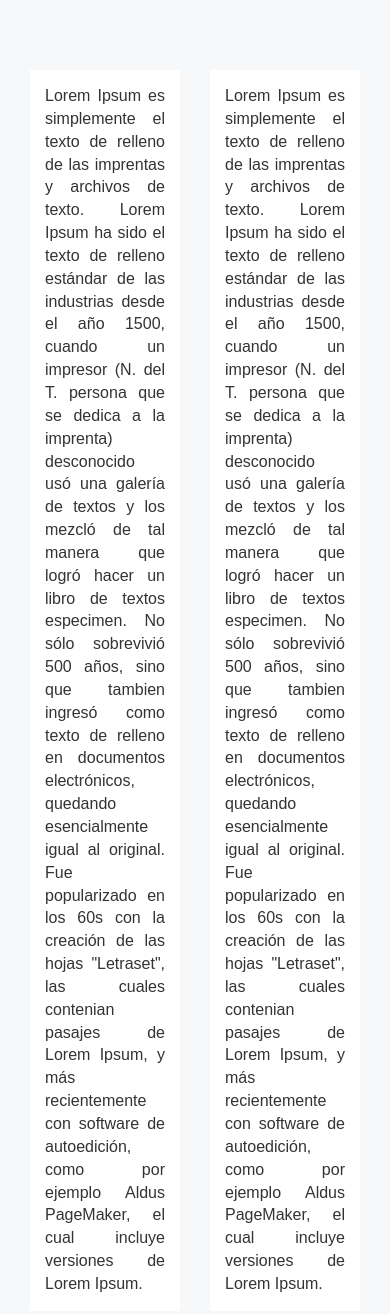
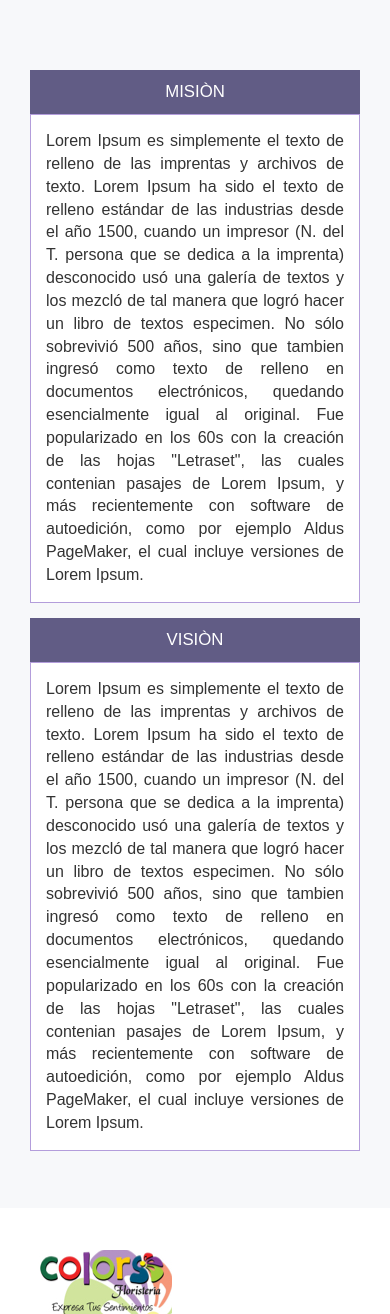
Before and after one commit to jorgeluis91x/web-floristeria-Colors, a PHP site: page /nosotros.php in a window 390 px wide. Shown: the part 164-1478 px from the top of the page. Run offline with PHP 8.4, Linux system fonts and the light colour scheme; data that the repository does not hold is empty; some web fonts are replaced.

Commit message:
nuevos cambios en nuevostyle
se agrega medias query para la forma responsive de las imagenes

```diff
--- a/css/nuevostyle.css
+++ b/css/nuevostyle.css
@@ -4,10 +4,29 @@
 	padding: 15px;
 	text-align:justify;
 	margin-bottom: 5px;
+	border: solid 1px #B39DDB;
 }
-.centrado{
-margin-left: 20%;
+
+.hov{
+
+	padding-bottom: 15px;
 }
+
+.hov:hover {
+
+
+ height: 42px;
+ background: #CFD8DC;
+  transition: all 2s ease;
+ color: #000000;
+}
+.parrafo:hover{
+
+background:#F5F5F5;
+transition: all 2s ease;
+}
+
+
 
 .fijo{
 width: 50%;
@@ -16,12 +35,12 @@ height: 50px;
 }
 .tamano-fijo{
 
-	width: 90%;
+	width: 100%;
 	height: 270px;
 }
 .tamano-fijos{
 
-	width: 98%;
+	width: 100%;
 	height: 270px;
 }
 
@@ -31,4 +50,115 @@ height: 50px;
 .escribenos{
 font-size: 18px;
 }
+.re{
+
+	width: 100%;
 }
+}
+
+@media(max-width:1024px){
+
+.tamano-fijos{
+
+	width: 110%;
+	height: 270px;
+}
+.re{
+
+	width: 90%;
+}
+
+}
+
+@media(max-width:768px){
+
+.re{
+
+	width: 100%;
+}
+
+}
+/*---------------------------------------------------*/
+/*--responsive--*/
+@media(max-width:1366px){
+}
+@media(max-width:1280px){
+}
+@media(max-width:1220px){
+.box-in-at{
+	width: 32%;
+	float: left;
+	margin-bottom: 10px;
+}
+.centrado{
+
+
+}
+.box-in-atre{
+
+	width: 100%;
+}
+
+}
+
+@media(max-width:1024px){
+/*---*/
+.tamano-fijo{
+
+	width: 100%;
+	height: 270px;
+}
+.re{
+
+	width: 50%;
+}
+.box-in-at{
+	width: 33%;
+	float: left;
+	margin-bottom: 10px;
+}
+.box-in-atre{
+
+	width: 100%;
+}
+}
+@media(max-width:768px){
+.box-in-atre{
+
+	width: 100%;
+}
+}
+
+@media(max-width:736px){
+
+}
+@media(max-width:667px){
+
+}
+@media(max-width:640px){
+
+/*----*/
+
+}
+@media(max-width:568px){
+
+
+}
+@media(max-width:480px){
+	.box-in-at{
+	width: 100%;
+	float: left;
+	margin-bottom: 10px;
+}
+.box-in-atre{
+
+	width: 90%;
+}
+
+}
+@media(max-width:414px){
+
+}
+@media(max-width:320px){
+
+}
--- a/index.php
+++ b/index.php
@@ -297,7 +297,7 @@ Smartphone Compatible web template, free webdesigns for Nokia, Samsung, LG, Sony
 
           while ($line2 = mysql_fetch_array($result2)) {
 
-          echo '<div class="col-md-12 box-in-at">';
+          echo '<div class="col-md-12 box-in-atre">';
            		echo '<div class=" grid_box portfolio-wrapper">	';
 						echo'<a href="single.php?idProducto='.$line2[0].'" > <img src="'. $line2[5] .'" class="img-responsive tamano-fijos" alt="">';
 
--- a/nosotros.php
+++ b/nosotros.php
@@ -121,7 +121,7 @@ Smartphone Compatible web template, free webdesigns for Nokia, Samsung, LG, Sony
                              //echo "<li><a href='productos.php?idCategoria=".$var1."'>MISIÒN &nbsp; &nbsp;   VISIÒN</a></li>";
                              echo "<li><a href='nosotros.php'>MISIÒN &nbsp; &nbsp;   VISIÒN</a></li>";
                              echo "<li><a href='texto.php?idCategoria=".$var1."'>OBJETIVOS INTEGRALES</a></li>";
-                             echo "<li><a href='texto.php?idCategoria=".$var2."'>HISTORIA</a></li>";
+                             echo "<li><a href='historia.php?idCategoria=".$var2."'>HISTORIA</a></li>";
                                 //echo "<li><a href='productos.php?idCategoria=".$var1."'>MISIÒN &nbsp; &nbsp;   VISIÒN</a></li>";//  }
 
                                     // Liberar resultados
@@ -155,6 +155,9 @@ Smartphone Compatible web template, free webdesigns for Nokia, Samsung, LG, Sony
             ?>
             <!-- --------------------------- -->
 					<div class="col-md-6 box-in-at">
+					<div class="grid_1 simpleCart_shelfItem">
+							<a  class="cup item_add hov"><span class=" item_price" >MISIÒN </span></a>
+					</div>
 					<div class=" grid_box portfolio-wrapper">
 							<!-- <a href="single.html" > <img src="images/flores5.jpg" class="img-responsive" alt="">-->
 							 	<div class="parrafo">
@@ -166,15 +169,16 @@ Lorem Ipsum es simplemente el texto de relleno de las imprentas y archivos de te
 
 		           </div>
 				<!---->
-					<div class="grid_1 simpleCart_shelfItem">
-							<a href="#" class="cup item_add"><span class=" item_price" >MISIÒN </span></a>
-					</div>
 					<!---->
 				</div>
 
 				<!-- --------------------------- -->
 
 				<div class="col-md-6 box-in-at">
+				<div class="grid_1 simpleCart_shelfItem">
+							<a  class="cup item_add hov"><span class=" item_price" >VISIÒN </span></a>
+					</div>
+
 					<div class=" grid_box portfolio-wrapper">
 							<!-- <a href="single.html" > <img src="images/flores5.jpg" class="img-responsive" alt="">-->
 							 	<div class="parrafo">
@@ -186,9 +190,7 @@ Lorem Ipsum es simplemente el texto de relleno de las imprentas y archivos de te
 
 		           </div>
 				<!---->
-					<div class="grid_1 simpleCart_shelfItem">
-							<a href="#" class="cup item_add"><span class=" item_price" >VISIÒN </span></a>
-					</div>
+
 					<!---->
 				</div>
 
--- a/productos.php
+++ b/productos.php
@@ -157,7 +157,7 @@ Smartphone Compatible web template, free webdesigns for Nokia, Samsung, LG, Sony
 
 
 
-            echo '<div class="col-md-3 box-in-at">';
+            echo '<div class="col-md-3 box-in-at r">';
            		echo '<div class=" grid_box portfolio-wrapper">	';
 						echo'<a href="single.php?idProducto='.$line[0].'" > <img src="'. $line[2] .'" class="img-responsive tamano-fijo" alt="">';
 
```
Also changed, not shown: historia.php (+6 -4 lines), texto.php (+6 -5 lines).
